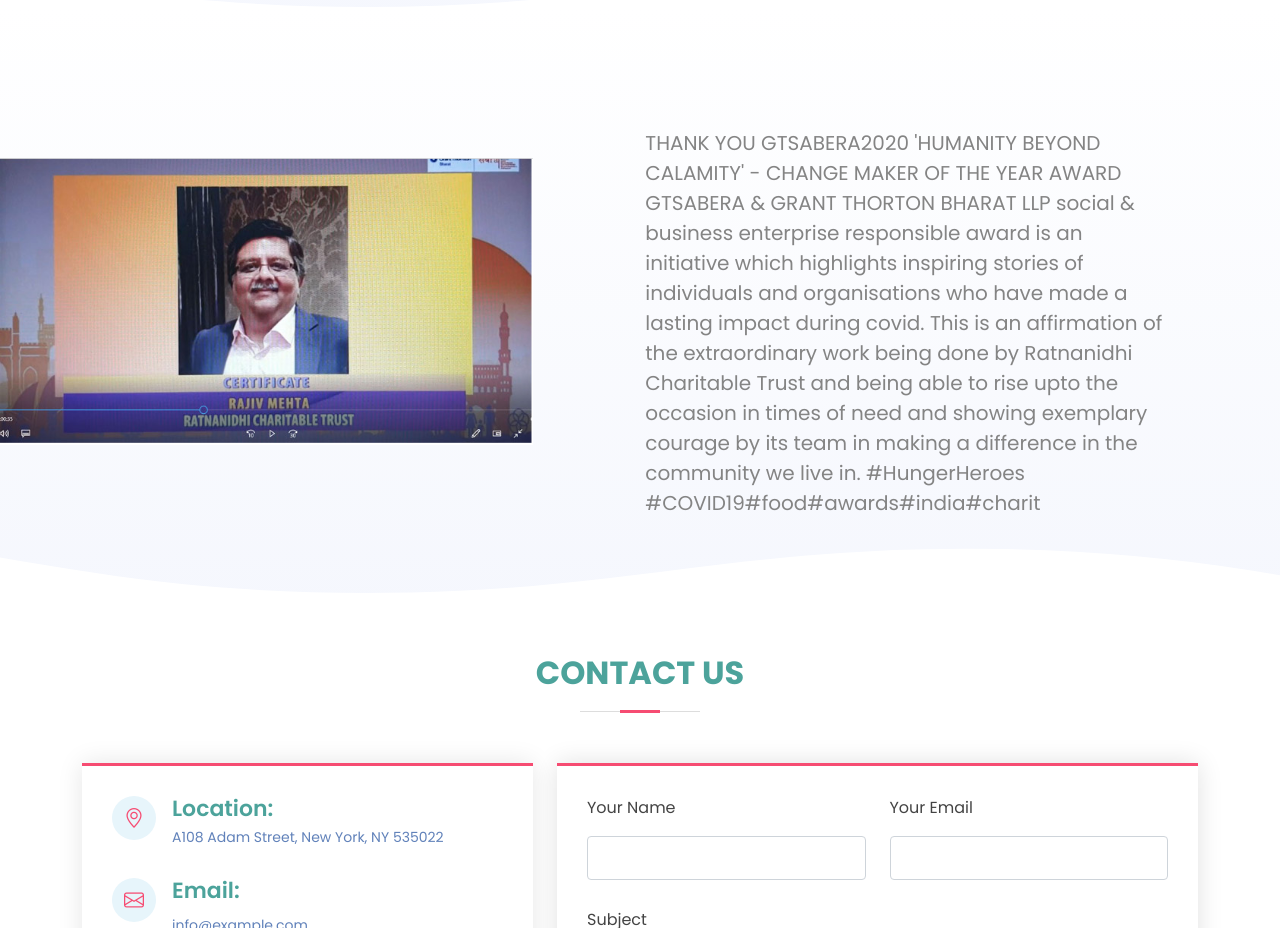
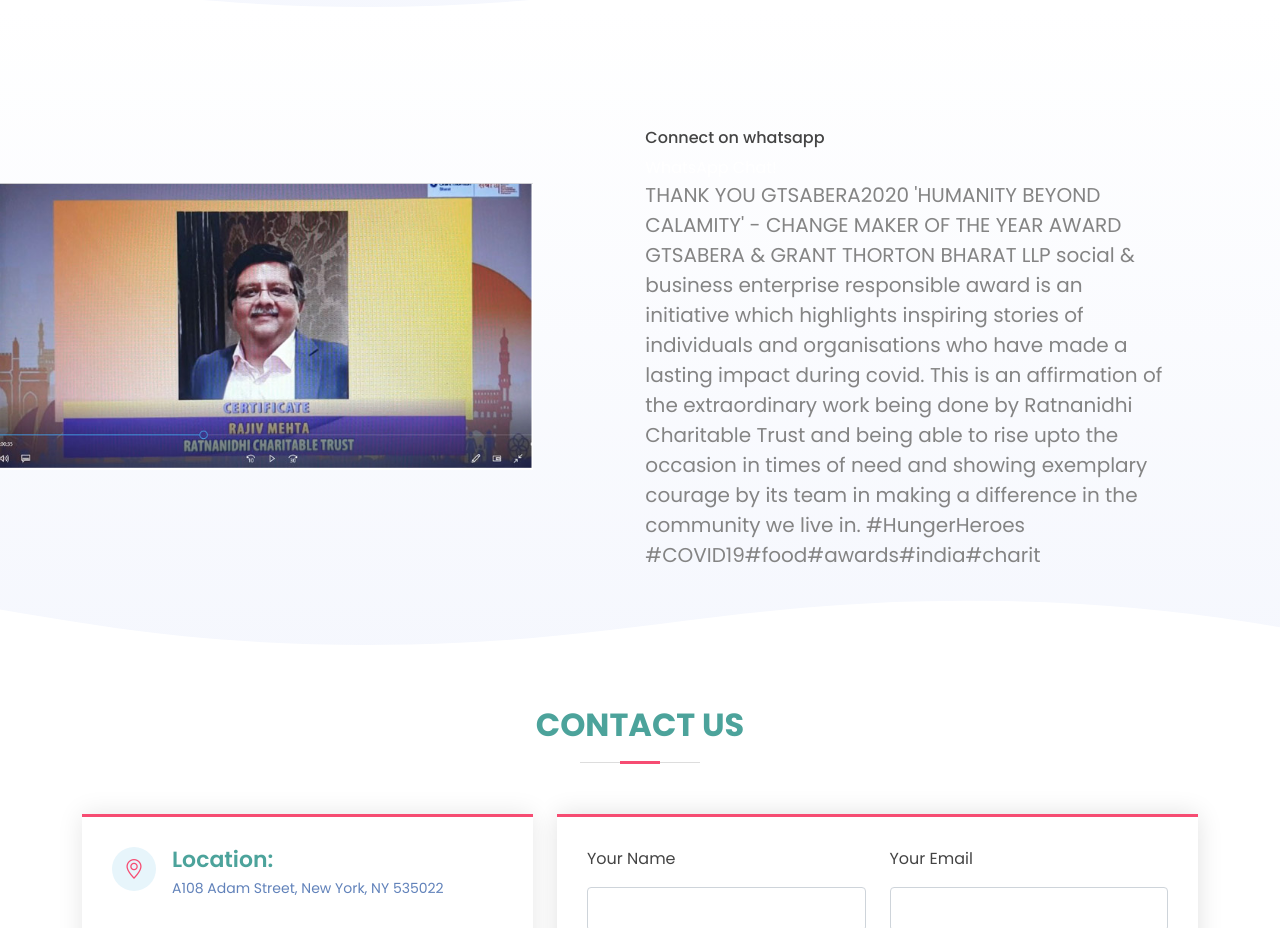
Before and after one commit to Ashwini-Sriram/appDemo, a plain HTML site: page index.html in a window 1280 px wide. Shown: the part 2120-3048 px from the top of the page. Drawn offline with nearby package versions, Linux system fonts and the light colour scheme.

Commit message:
Update index.html

```diff
--- a/index.html
+++ b/index.html
@@ -189,6 +189,8 @@
           <div class="col-lg-7 d-flex flex-column justify-content-center align-items-stretch  order-1 order-lg-2">
 
             <div class="content">
+              <h6>Connect on whatsapp</h6>
+              <a href="https://api.whatsapp.com/send?phone=910000000000&text=Hello! I have some questions regarding ...">WhatsApp Chat!</a>
               <p>
                 THANK YOU GTSABERA2020 'HUMANITY BEYOND CALAMITY' - CHANGE MAKER OF THE YEAR AWARD
                 GTSABERA & GRANT THORTON BHARAT LLP social & business enterprise responsible award is an initiative which highlights inspiring stories of individuals and organisations who have made a lasting impact during covid.
```
